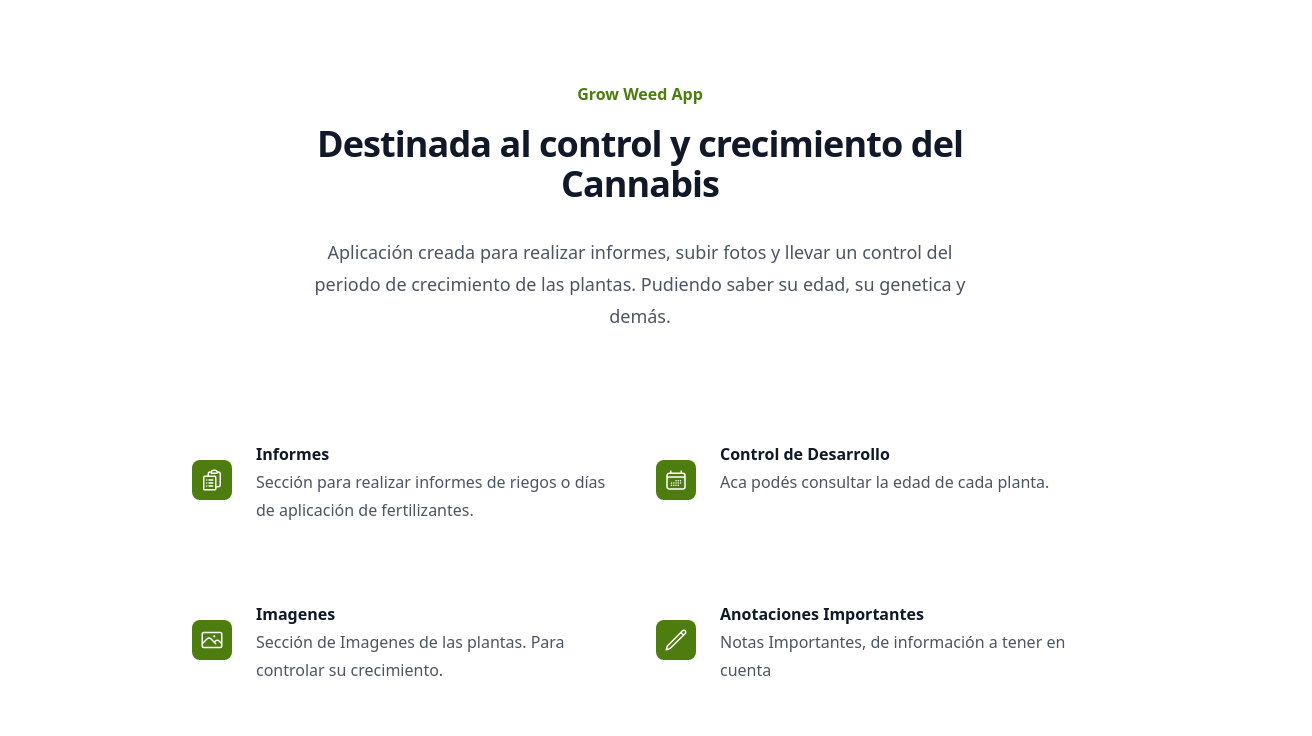
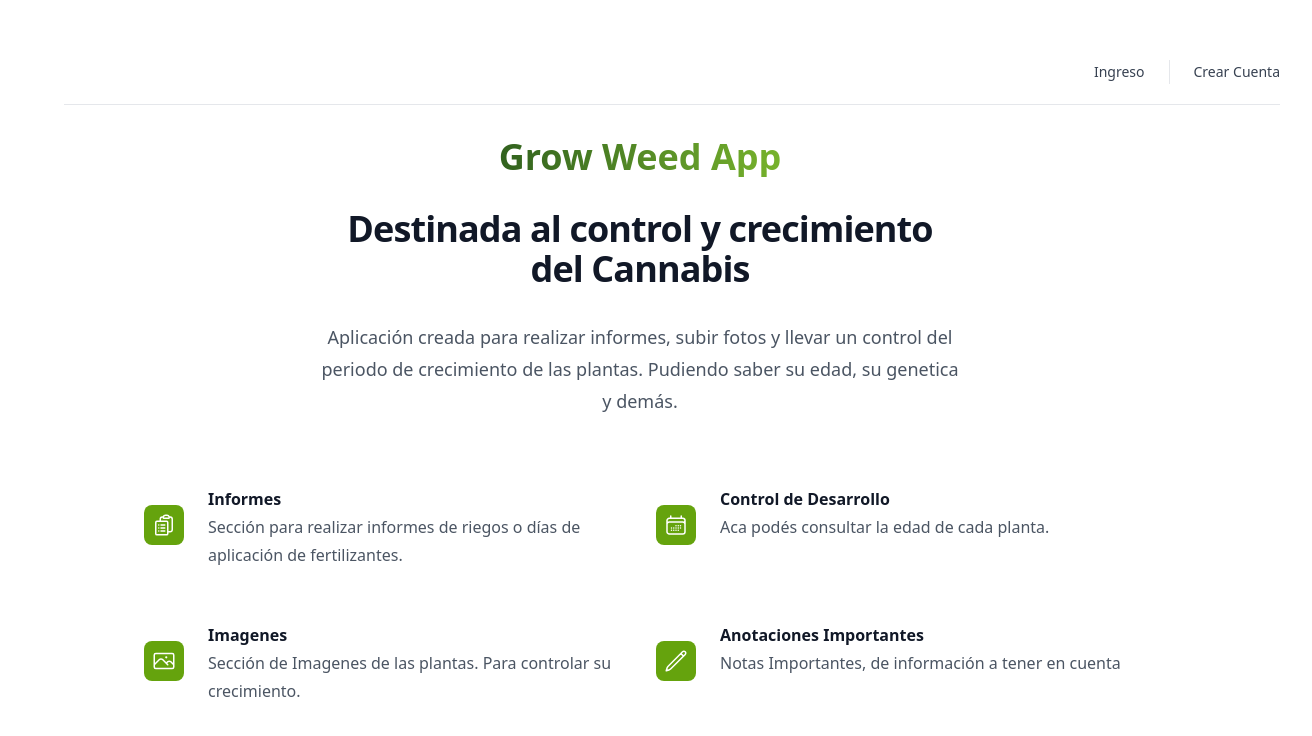
Before and after one commit to ignaarguello/grow-weed-app, a React (Vite) app: page / in a window 1280 px wide. Shown: the top 736 px of the page, 1312 px wide, since content can reach past the window. Built offline with nearby package versions, Linux system fonts and the light colour scheme.

Commit message:
Mejoras en home

```diff
--- a/src/components/NavbarInside/NavbarInside.jsx
+++ b/src/components/NavbarInside/NavbarInside.jsx
@@ -67,10 +67,9 @@ export default function Example() {
                                         <XMarkIcon className="h-6 w-6" aria-hidden="true" />
                                     </button>
                                 </div>
-
                                 {/* Links */}
                                 <Tab.Group as="div">
-                                    <p className="flex h-10 items-center bg-lime-700 px-4 mt-4 text-sm font-light text-white sm:px-6 lg:px-8">
+                                    <p className="flex h-10 items-center bg-lime-700 px-4 text-sm font-light text-white sm:px-6 lg:px-8 mt-4">
                                         Grow Weed App
                                     </p>
                                     <Tab.Panels as={Fragment}>
@@ -120,11 +119,7 @@ export default function Example() {
             </Transition.Root>
 
             <header className="relative bg-white">
-                <p className="flex h-10 items-center justify-center bg-lime-700 px-4 text-sm font-medium text-white sm:px-6 lg:px-8">
-                    Grow Weed App
-                </p>
-
-                <nav aria-label="Top" className="mx-auto max-w-7xl px-4 sm:px-6 lg:px-8">
+                <nav aria-label="Top" className="mx-auto max-w-7xl px-4 sm:px-6 lg:px-8 lg:w-screen">
                     <div className="border-b border-gray-200">
                         <div className="flex h-16 items-center">
                             <button
@@ -217,7 +212,7 @@ export default function Example() {
                                     ))}
                                 </div>
                             </Popover.Group>
-
+                            {/* Navbar Desktop */}
                             <div className="ml-auto flex items-center">
                                 <div className="hidden lg:flex lg:flex-1 lg:items-center lg:justify-end lg:space-x-6">
                                     <a href="#" className="text-sm font-medium text-gray-700 hover:text-gray-800">
@@ -225,7 +220,7 @@ export default function Example() {
                                     </a>
                                     <span className="h-6 w-px bg-gray-200" aria-hidden="true" />
                                     <a href="#" className="text-sm font-medium text-gray-700 hover:text-gray-800">
-                                        Create account
+                                        Crear Cuenta
                                     </a>
                                 </div>
                             </div>
--- /dev/null
+++ b/src/pages/Home/Home.css
@@ -0,0 +1,10 @@
+:root {
+  --color-1: #052e16;
+  --color-2: #a3e635;
+}
+
+#tituloGrowWeed {
+  background-image: linear-gradient(to right, var(--color-1) 0%, var(--color-2) 100%);
+  background-clip: text;
+  -webkit-text-fill-color: transparent;
+}
--- a/src/pages/Home/Home.jsx
+++ b/src/pages/Home/Home.jsx
@@ -1,5 +1,7 @@
 import { ClipboardDocumentListIcon, PhotoIcon, CalendarDaysIcon, PencilIcon } from '@heroicons/react/24/outline'
 import { Link } from 'react-router-dom';
+import './Home.css'
+import NavbarInside from '../../components/NavbarInside/NavbarInside'
 
 const features = [
     {
@@ -34,23 +36,24 @@ const features = [
 
 export default function Home() {
     return (
-        <div className="bg-white h-full flex justify-center items-center mt-10 lg:mt-20">
-            <div className="mx-auto max-w-7xl px-6 lg:px-8">
-                <div className="mx-auto max-w-2xl lg:text-center">
-                    <h2 className="text-base font-semibold leading-7 text-lime-700">Grow Weed App</h2>
-                    <p className="mt-4 text-3xl font-bold tracking-tight text-gray-900 sm:text-4xl">
+        <div className="bg-white h-full flex justify-center items-center mt-2 lg:mt-10">
+            <div className="mx-auto max-w-7xl px-2 lg:px-8">
+            <NavbarInside />
+                <div className="mx-auto max-w-2xl lg:text-center p-4">
+                    <h2 className="text-base font-semibold leading-7 text-lime-700  mt-4 lg:text-4xl" id='tituloGrowWeed'>Grow Weed App</h2>
+                    <p className="mt-8 text-3xl font-bold tracking-tight text-gray-900 sm:text-4xl">
                         Destinada al control y crecimiento del Cannabis
                     </p>
                     <p className="mt-8 text-lg leading-8 text-gray-600">
                         Aplicación creada para realizar informes, subir fotos y llevar un control del periodo de crecimiento de las plantas. Pudiendo saber su edad, su genetica y demás.
                     </p>
                 </div>
-                <div className="mx-auto mt-10 max-w-2xl sm:mt-20 lg:mt-24 lg:max-w-4xl">
-                    <dl className="grid max-w-xl grid-cols-1 gap-x-8 gap-y-10 lg:max-w-none lg:grid-cols-2 lg:gap-y-16">
+                <div className="mx-auto mt-6 max-w-2xl sm:mt-20 lg:mt-6 lg:max-w-5xl p-4">
+                    <dl className="grid max-w-xl grid-cols-1 gap-x-8 gap-y-10 lg:max-w-none lg:grid-cols-2 lg:gap-y-18">
                         {features.map((feature) => (
                             <div key={feature.name} className="relative pl-16">
                                 <dt className="text-base font-semibold leading-7 text-gray-900 mt-3">
-                                    <Link to={feature.url} className="absolute left-0 top-8 flex h-10 w-10 items-center justify-center rounded-lg bg-lime-700 cursor-pointer">
+                                    <Link to={feature.url} className="absolute left-0 top-8 flex h-10 w-10 items-center justify-center rounded-lg bg-lime-600 cursor-pointer">
                                         <feature.icon className="h-6 w-6 text-white" aria-hidden="true" />
                                     </Link>
                                     {feature.name}
--- a/vite.config.js
+++ b/vite.config.js
@@ -48,6 +48,7 @@ const manifestForPlugin = {
       "type": "image/png"
     },
     ],
+    "splash_screen": {
       theme_color: '#FFFFFF',
       background_color: '#FFFFFF',
       display: "standalone",
@@ -55,7 +56,49 @@ const manifestForPlugin = {
       start_url: "/",
       orientation: 'portrait',
       display_override: ["fullscreen", "minimal-ui", "window-controls-overlay"],
+      icons: [{
+        "src": "/logo1.png",
+        "sizes": "48x48",
+        "type": "image/png"
       },
+      {
+        "src": "/logo2.png",
+        "sizes": "72x72",
+        "type": "image/png"
+      },
+      {
+        "src": "/logo1.png",
+        "sizes": "96x96",
+        "type": "image/png"
+      },
+      {
+        "src": "/logo3.png",
+        "sizes": "144x144",
+        "type": "image/png"
+      },
+      {
+        "src": "/logo3.png",
+        "sizes": "168x168",
+        "type": "image/png"
+      },
+      {
+        "src": "/logo1.png",
+        "sizes": "192x192",
+        "type": "image/png"
+      },
+      {
+        "src": "/logo1.png",
+        "sizes": "256x256",
+        "type": "image/png"
+      },
+      {
+        "src": "/logo3.png",
+        "sizes": "384x384",
+        "type": "image/png"
+      },
+      ],
+    },
+  }
 };
 
 export default defineConfig({
```
Lines whose indentation alone changed are shown as unchanged.
